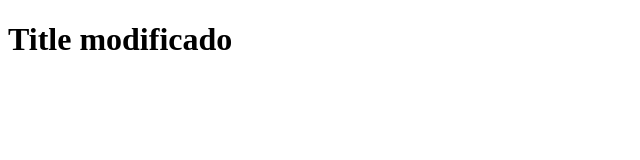
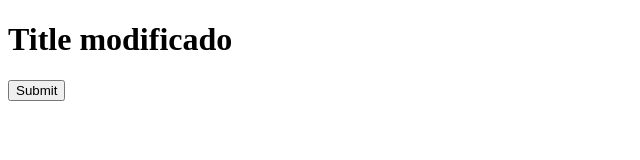
Before and after one commit to daniitoo/Daniitoo, a plain HTML site: page index.html in a window 1280 px wide. Shown: the whole page, without its empty margins (0-640 px from the left). Drawn offline with Linux system fonts and the light colour scheme.

Commit message:
Add form

```diff
--- a/index.html
+++ b/index.html
@@ -8,5 +8,9 @@
 </head>
 <body>
   <h1>Title modificado</h1>
+
+  <form action="#">
+    <button>Submit</button>
+  </form>
 </body>
 </html>
```
